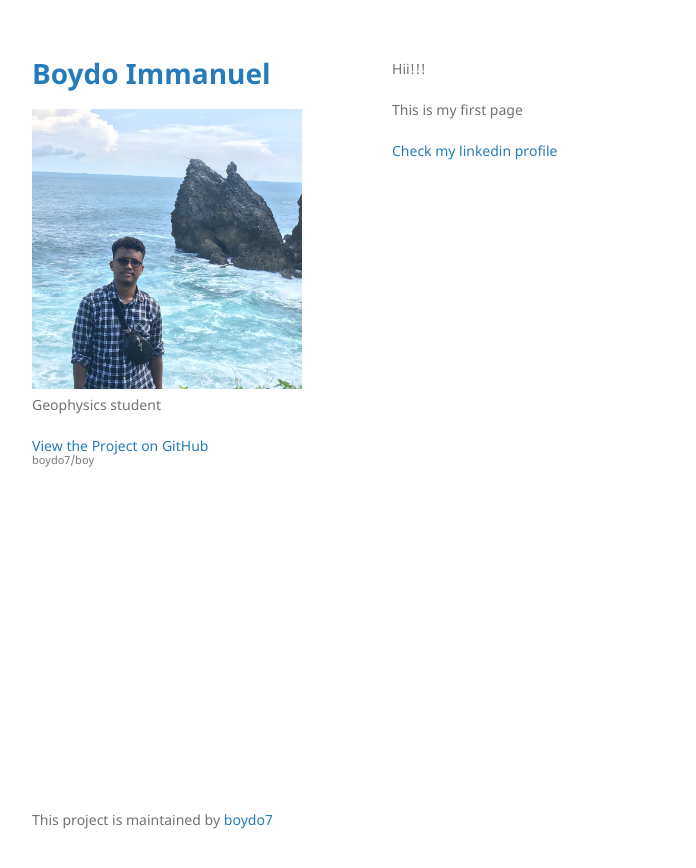
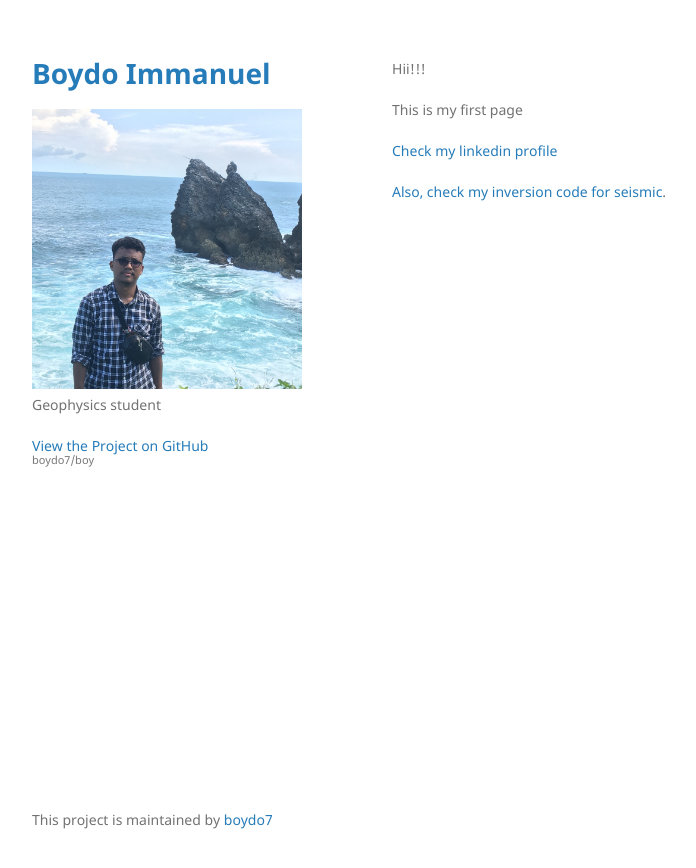
Before and after one commit to boydo7/boy, a Jekyll site: the page built from index.md, in a window 1280 px wide. Shown: the top 868 px of the page, without its empty margins (178-874 px from the left). Built offline with Jekyll 4.4.1, drawn with Linux system fonts in a browser that asks for light colours.

Commit message:
Update index.md

```diff
--- a/index.md
+++ b/index.md
@@ -7,3 +7,5 @@ Hii!!!
 This is my first page
 
 [Check my linkedin profile](https://www.linkedin.com/in/boydo-immanuel-s-70b536112/)
+
+[Also, check my inversion code for seismic](./another-page.html).
```
